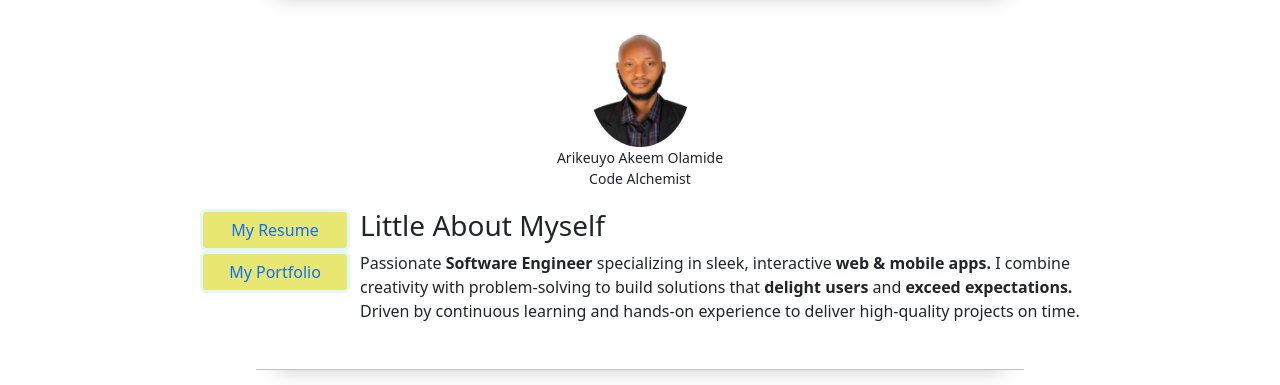
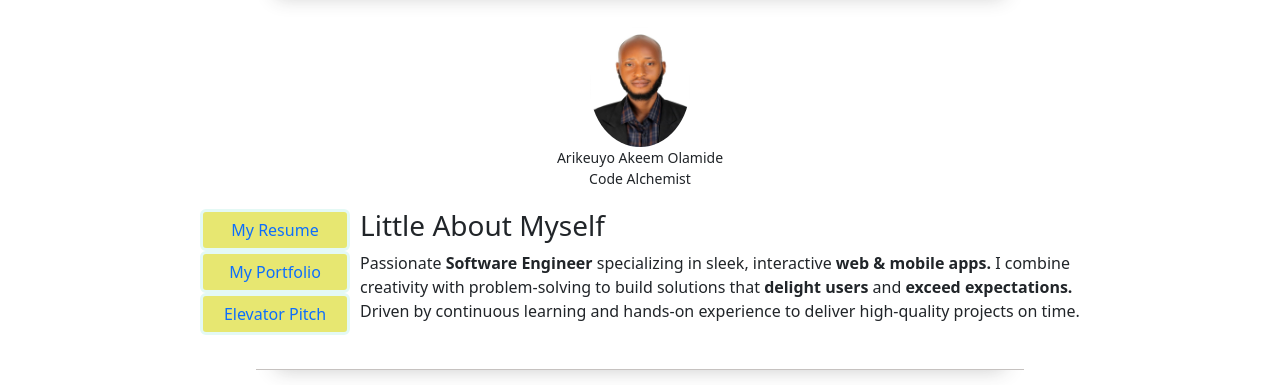
Before and after one commit to hunchoola/web_portfolio, a plain HTML site: page index.html in a window 1280 px wide. Shown: the part 294-679 px from the top of the page. Drawn offline with nearby package versions, Linux system fonts and the light colour scheme; a script that the page names is missing.

Commit message:
elevator patch

```diff
--- a/index.html
+++ b/index.html
@@ -47,8 +47,12 @@
             <button class="btn"> <a href="./resume/Akeem_Arikeuyo_Frontend_CV.pdf" target="_blank" title="Arikeuyo Akeem Resume PDF">My Resume</a></button>
 
             <button class="btn"> <a href="https://hunchoola.github.io/portfolio/">My Portfolio</a></button>
+            <button class="btn"> <a href="https://docs.google.com/document/d/19OBt4Z2p8ZgkSbs2E6C9XFkGnxv4hjX0pM31HeDs9-4/edit?usp=sharing">Elevator Pitch</a></button>
         </div>
         <div class="right">
+
+
+          <!-- Elevator Pitch -->
             <h3>Little About Myself</h3>
             <p>Passionate <strong>Software Engineer</strong> specializing in sleek, interactive <strong>web & mobile apps.</strong> I combine creativity with problem-solving to build solutions that <strong>delight users</strong> and <strong>exceed expectations.</strong> Driven by continuous learning and hands-on experience to deliver high-quality projects on time.</p>
 
```
